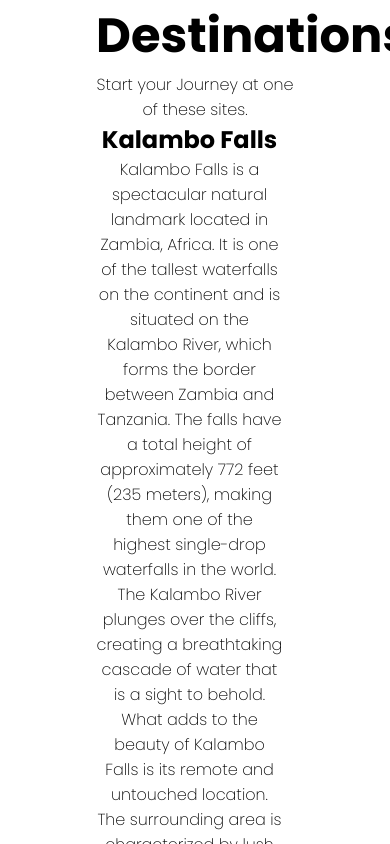
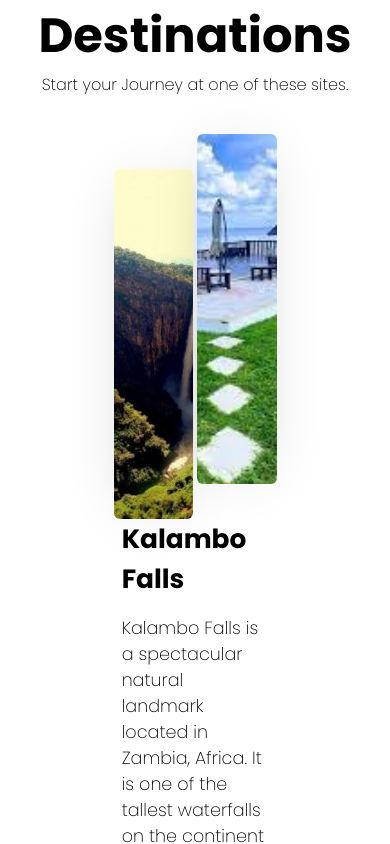
Before and after one commit to Acesulfame02/Tourism-Alternate-React-Project, a React (Create React App) app: page / in a window 390 px wide. Shown: the part 980-1824 px from the top of the page. Built offline with nearby package versions, Linux system fonts and the light colour scheme.

Commit message:
More responsive Home.

```diff
--- a/src/Style_Sheets/DestinationStyles.css
+++ b/src/Style_Sheets/DestinationStyles.css
@@ -10,4 +10,51 @@
     display: flex;
     align-items: center;
     justify-content: space-between;
+    margin-top: 4.5rem;
 }
+
+.des-text{
+    width: 45%;
+    text-align: start;
+    font-size: 1.1rem;
+}
+
+.des-text h2{
+    padding-bottom: 1rem;
+}
+
+.images{
+    position: relative;
+    width: 50%;
+    display: flex;
+    justify-content: space-between;
+    z-index: -99;
+}
+
+.images img{
+    width: 49%;
+    height: 350px;
+    object-fit: cover;
+    border-radius: 6px;
+    box-shadow: -1px 1px 62px -18px rgba(0,0,0,0.20);
+}
+
+.images img:nth-child(2){
+    position: absolute;
+    top: -10%;
+    right: 0;
+}
+
+@media screen and (max-width: 850px) {
+    .destination{
+        margin: 4rem 2rem;
+    }
+
+    .first-des{
+        display: flex;
+        flex-direction: column-reverse;
+        align-items: center;
+        justify-content: space-between;
+        margin-top: 4.5rem;
+    }
+}
```
